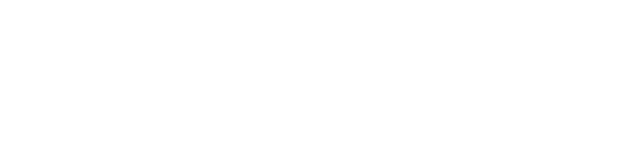
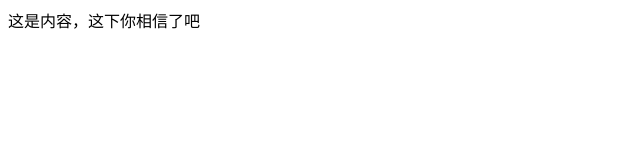
Before and after one commit to yjgsslin/20170504, a plain HTML site: page index.html in a window 1280 px wide. Shown: the whole page, without its empty margins (0-640 px from the left). Drawn offline with Linux system fonts and the light colour scheme.

Commit message:
Update index.html

```diff
--- a/index.html
+++ b/index.html
@@ -1,4 +1,5 @@
 <!DOCTYPE html>
 <html>
-  <title>这是第一个页面</title>
+  <title>我的第一个页面</title>
+  这是内容，这下你相信了吧
 </html>
```
